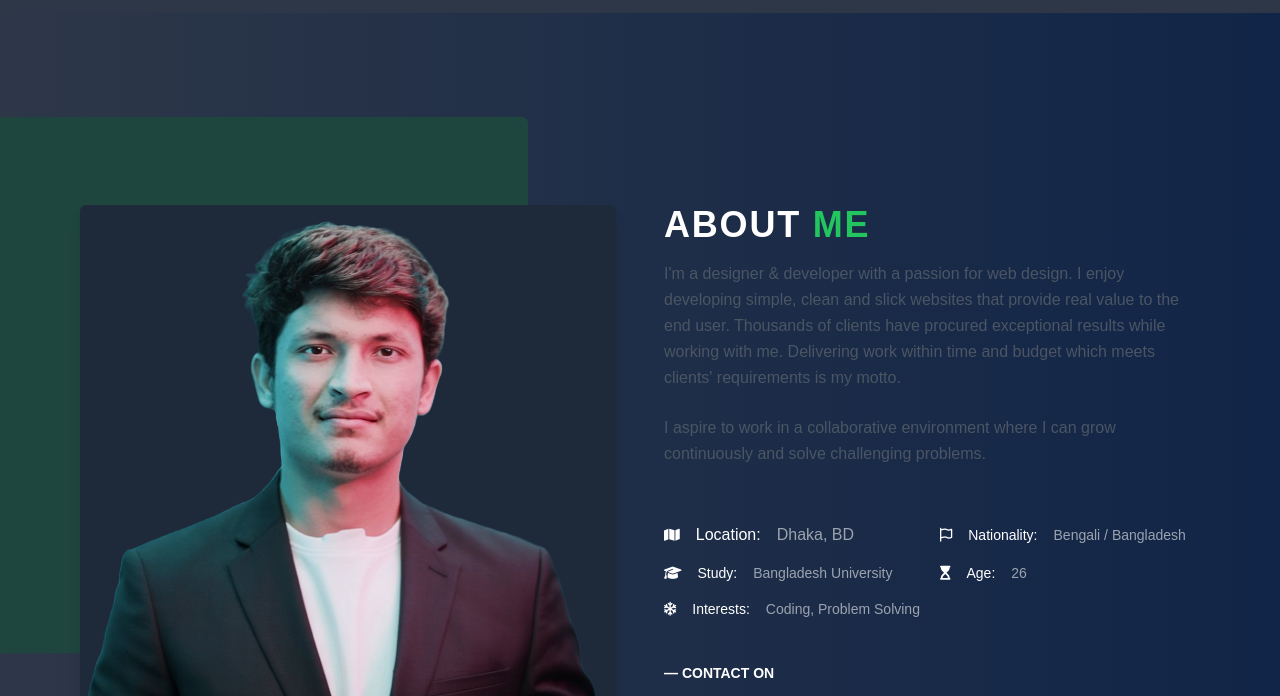
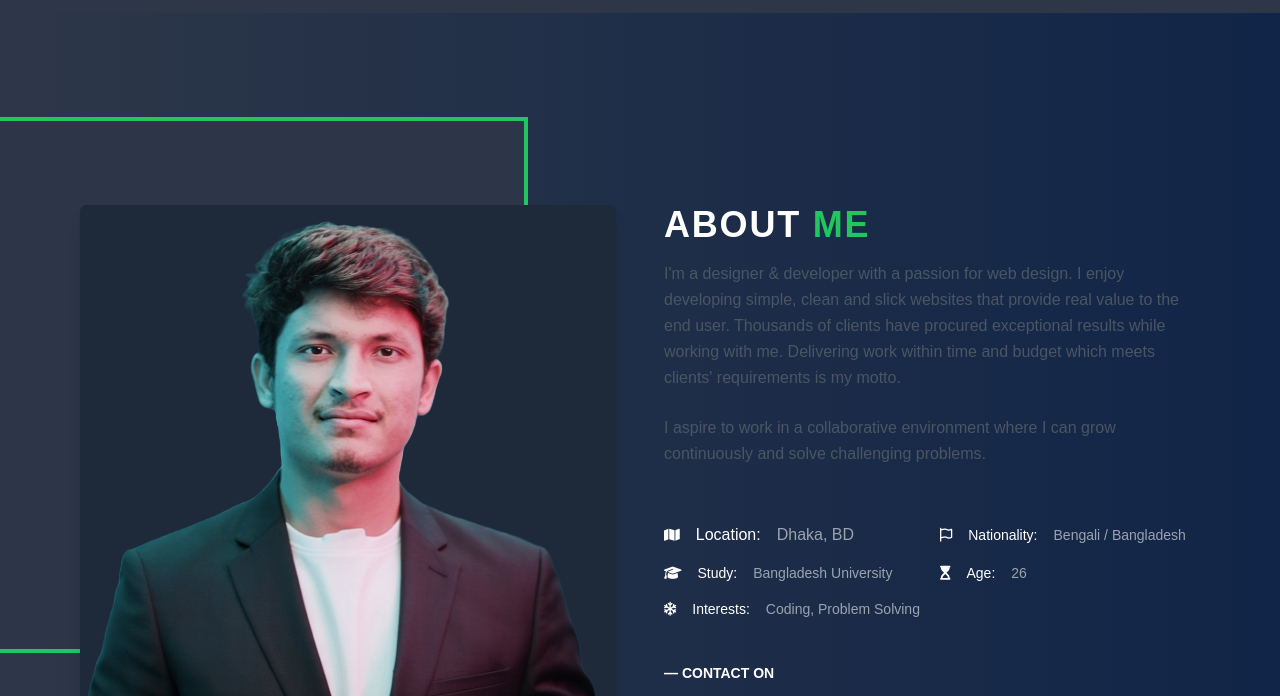
Before and after one commit to ROONEY07/Roney-Portfolio, a plain HTML site: page index.html in a window 1280 px wide. Shown: the part 783-1479 px from the top of the page. Drawn offline with nearby package versions, Linux system fonts and the light colour scheme; files that its build step writes are made by us from their sources.

Commit message:
change the about me layout

```diff
--- a/index.html
+++ b/index.html
@@ -360,7 +360,7 @@
                     <!-- Left Side Image with Black Background -->
                     <div class="relative w-full md:w-1/2">
                     <!-- Black background box (behind image) -->
-                    <div class="bg-[#1e453e] w-full h-full absolute -top-28 right-28 translate-y-6 translate-x-6 z-0 rounded-md"></div>
+                    <div class="bg-[#2c3648]  border-4 border-green-500 w-full h-full absolute -top-28 right-28 translate-y-6 translate-x-6 z-0"></div>
 
                     <!-- Image (in front of black box) -->
                     <div class="relative z-1 rounded-md overflow-hidden shadow-lg bg-[#1e2a3a]">
```
